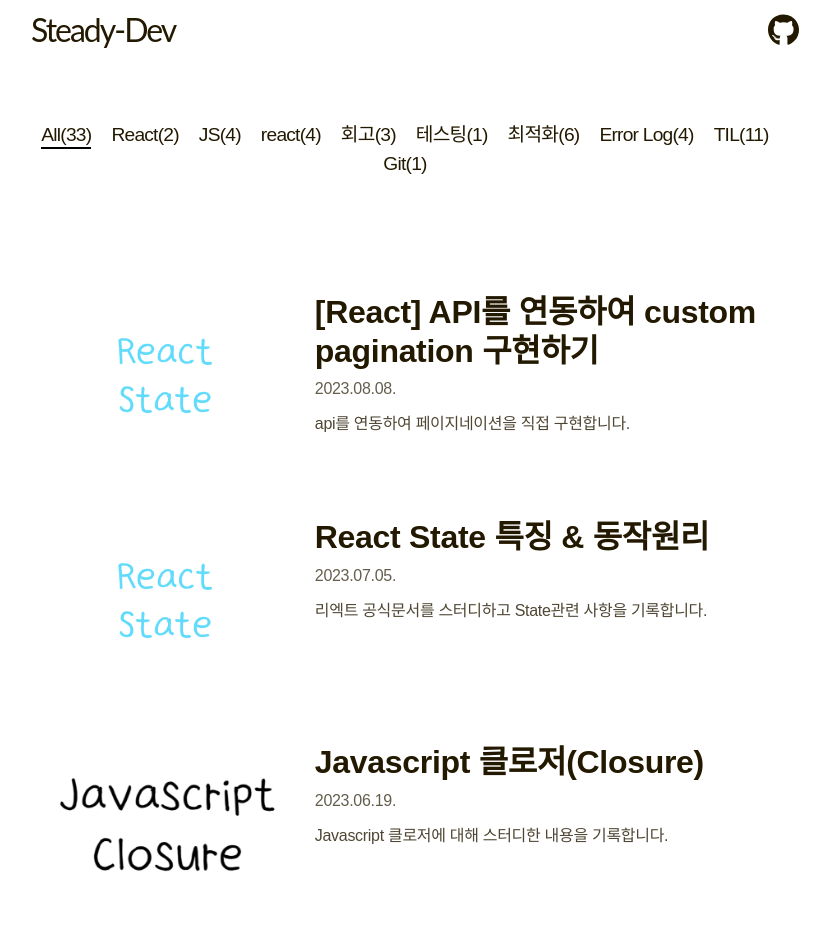
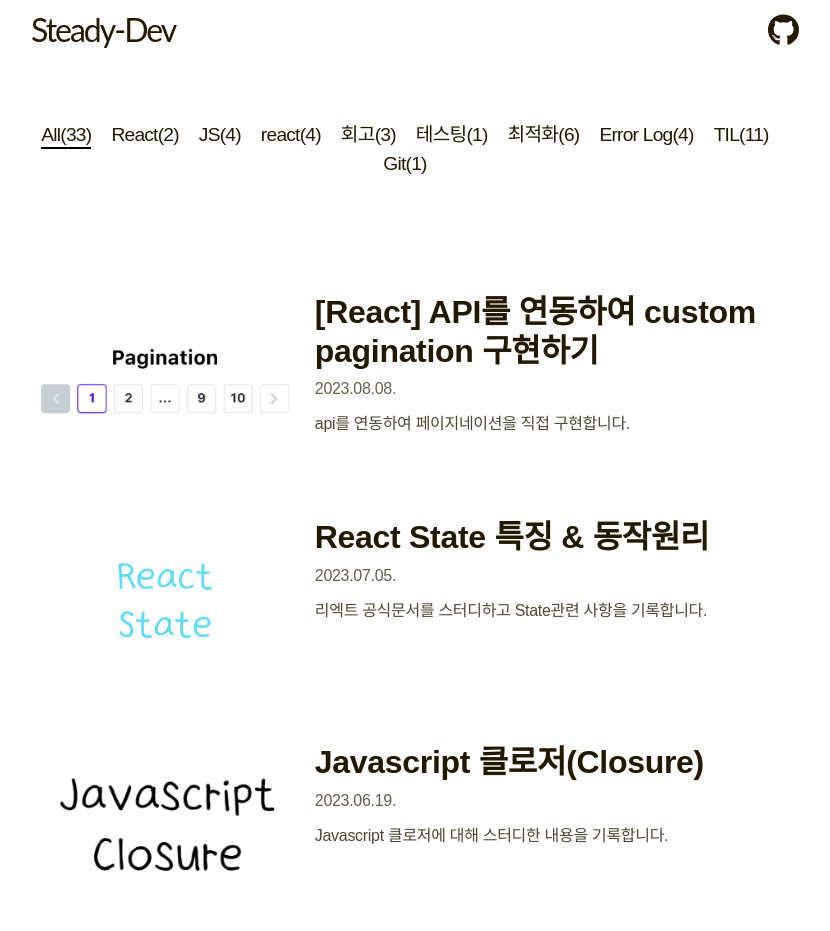
Before and after one commit to datoybi/blog, a Gatsby site: page / in a window 1280 px wide. Shown: the top 931 px of the page, without its empty margins (225-1055 px from the left). Built offline with nearby package versions, Linux system fonts and the light colour scheme; Gatsby itself is replaced by a stand-in of ours; a web font is replaced by a local one.

Commit message:
feat: 섬네일 추가

```diff
--- a/contents/pagination.md
+++ b/contents/pagination.md
@@ -3,7 +3,7 @@
 title: '[React] API를 연동하여 custom pagination 구현하기'
 categories: ['React']
 summary: 'api를 연동하여 페이지네이션을 직접 구현합니다.'
-thumbnail: './thumbnail/react-state.png'
+thumbnail: './thumbnail/pagination.png'
 ---
 
 ![페이지네이션 완성본](./images/20230808/7.gif)
```
Also changed, not shown: contents/thumbnail/pagination.png (added).
